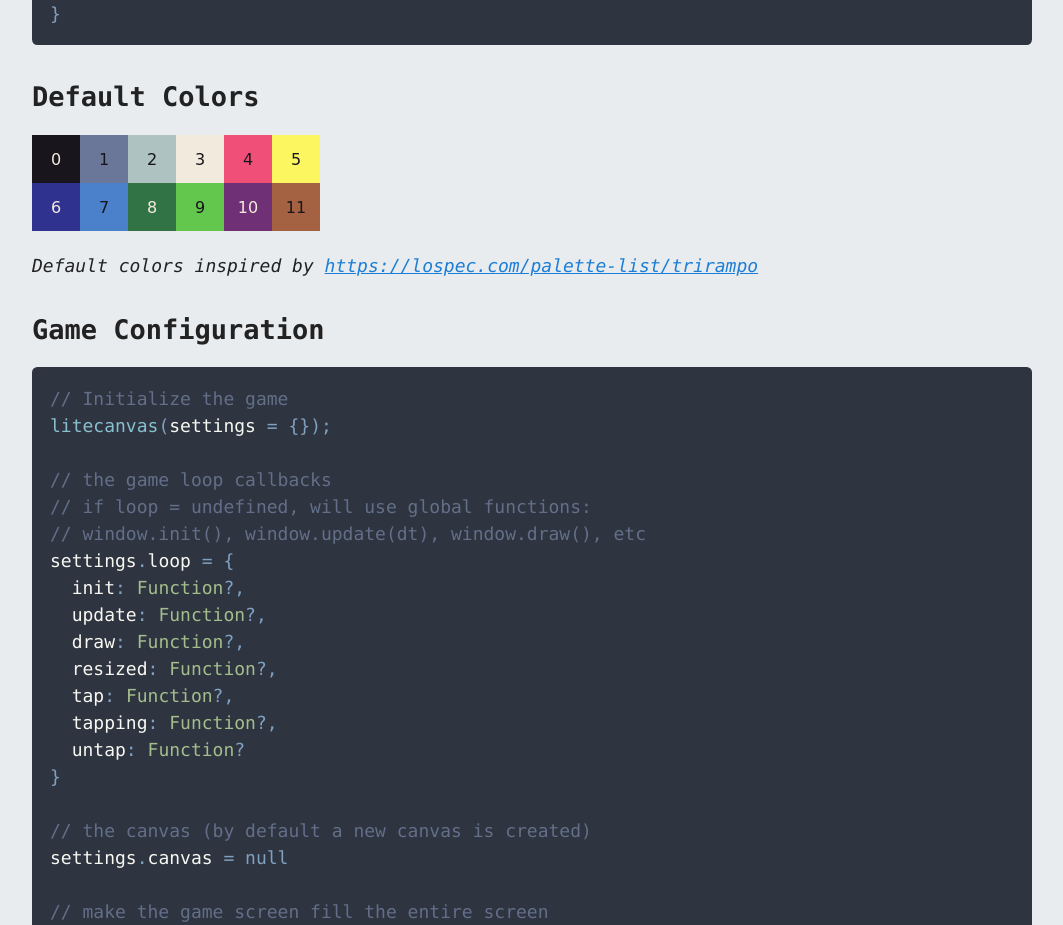
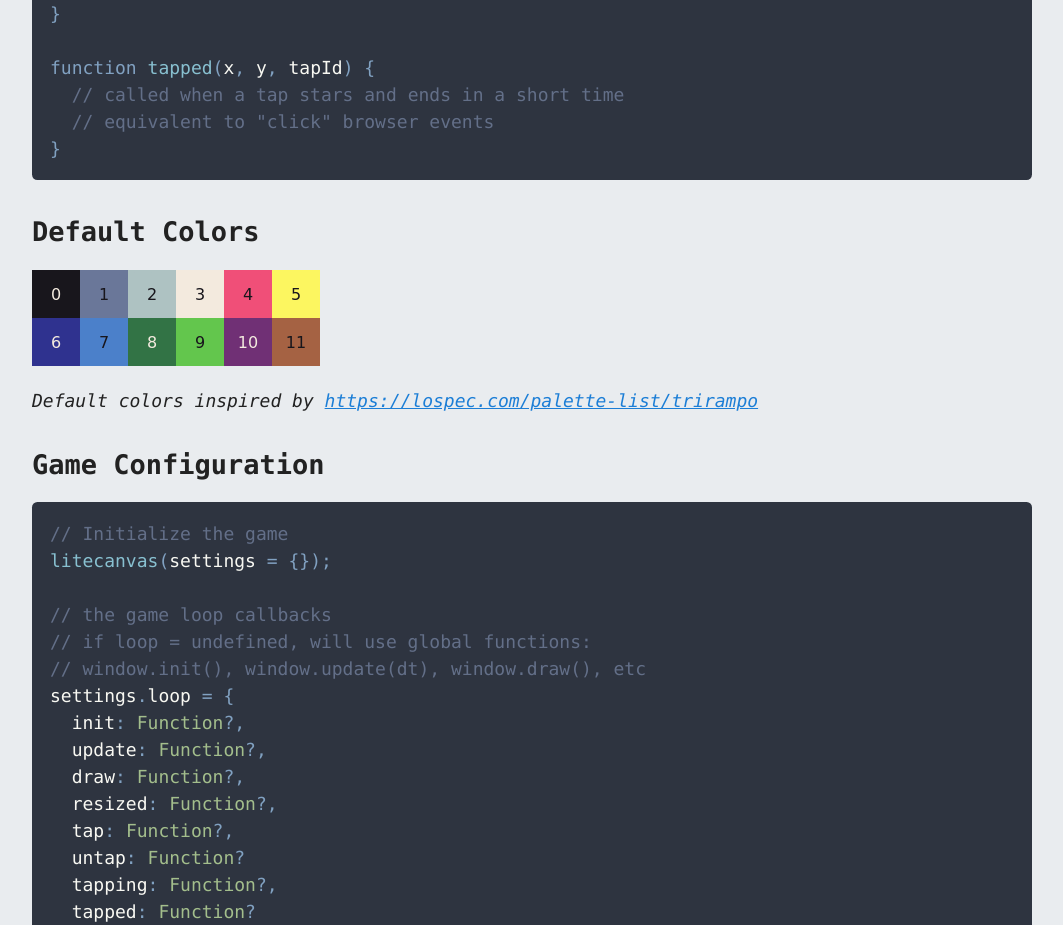
Before and after one commit to litecanvas/litecanvas.github.io, a website: page public/about.html in a window 1280 px wide. Shown: the part 1866-2791 px from the top of the page, without its empty margins (108-1171 px from the left). Drawn offline with Linux system fonts and the light colour scheme.

Commit message:
update cheatsheet

```diff
--- a/public/about.html
+++ b/public/about.html
@@ -183,7 +183,7 @@
 
       <pre><code class="language-typescript">litecanvas({
   loop: {
-    init, update, draw, resized, tap, tapping, untap
+    init, update, draw, resized, tap, tapping, untap, tapped
   }
 })
 
@@ -206,13 +206,13 @@ function resized() {
 }
 
 function tap(x, y, tapId) {
-  // called when a tap starts
+  // called when a tap (click/touch) starts
   // equivalent to "mousedown" and "touchstart" browser events
 
   // note:
   //   Use the tapId to handle multiple touches
-  //   Each touch has a unique tapId
-  //   mouse's tapId always is 0
+  //   Each touch has a unique tapId >= 1
+  //   mouse's tapId always equal to 0 (zero)
 }
 
 function untap(x, y, tapId) {
@@ -223,6 +223,11 @@ function untap(x, y, tapId) {
 function tapping(x, y, tapId) {
   // called when a tap moves
   // equivalent to "mousemove" and "touchmove" browser events
+}
+
+function tapped(x, y, tapId) {
+  // called when a tap stars and ends in a short time
+  // equivalent to "click" browser events
 }
 </code></pre>
 
@@ -253,8 +258,9 @@ settings.loop = {
   draw: Function?,
   resized: Function?,
   tap: Function?,
+  untap: Function?
   tapping: Function?,
-  untap: Function?
+  tapped: Function?
 }
 
 // the canvas (by default a new canvas is created)
--- a/public/sw.js
+++ b/public/sw.js
@@ -1,5 +1,5 @@
 const cacheName = "luizbills.litecanvas-editor-v1";
-const version = "1.86.0";
+const version = "1.86.1";
 
 const precacheResources = [
   "/",
```
